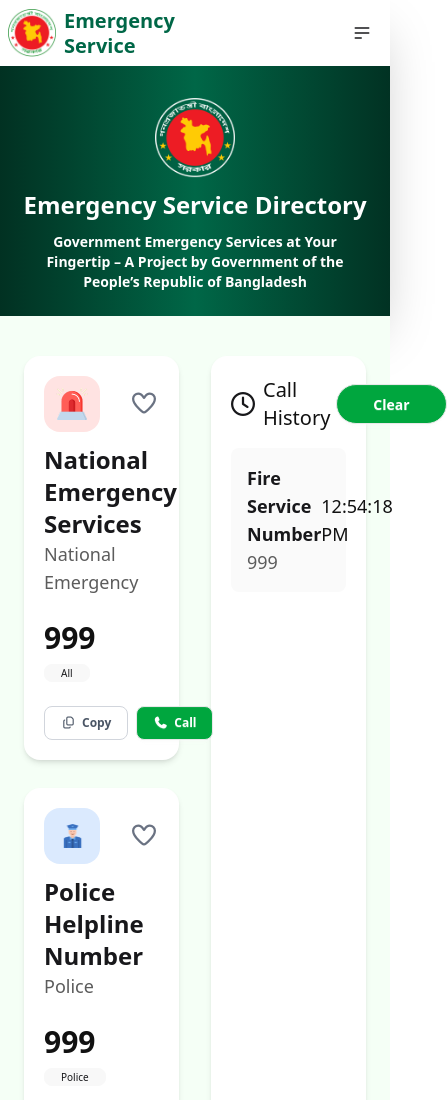
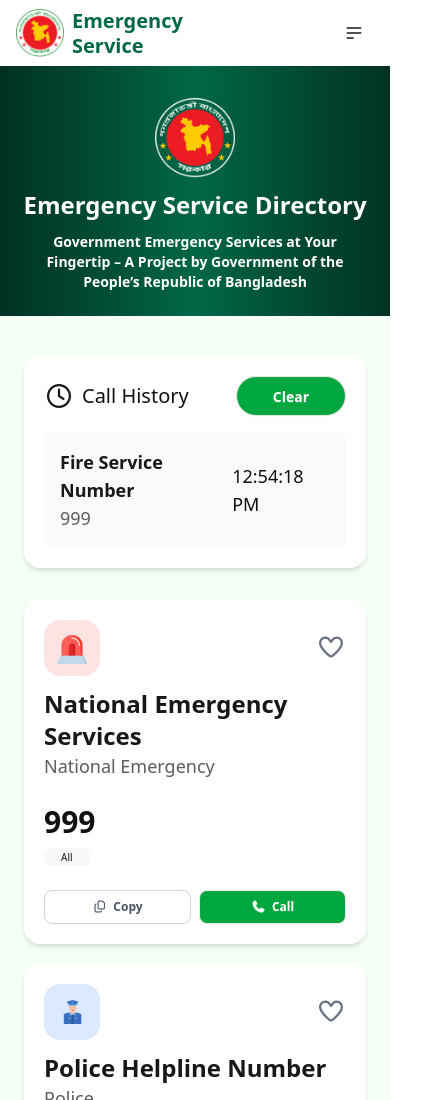
Before and after one commit to nozibuddowla/emergency-service, a plain HTML site: page index.html in a window 390 px wide. Shown: the top 1100 px of the page, 447 px wide, since content can reach past the window. Drawn offline with nearby package versions, Linux system fonts and the light colour scheme.

Commit message:
fix the responsiveness issue properly

```diff
--- a/index.html
+++ b/index.html
@@ -19,7 +19,7 @@
 <body>
     <header class="bg-white/90 shadow-2xl">
         <!-- Navbar -->
-        <div class="navbar container mx-auto">
+        <div class="navbar container mx-auto px-4 sm:px-6">
             <!-- Left: Logo & Name -->
             <div class="flex-1">
                 <a class="flex items-center space-x-2">
@@ -93,10 +93,33 @@
     <main>
         <!-- Main Section -->
         <section class="bg-[#f5fff6] py-10 px-6 md:px-14 lg:px-20">
-            <div class="grid grid-cols-2 md:grid-cols-3 lg:grid-cols-4 gap-8">
+            <div class="grid grid-cols-1 sm:grid-cols-2 md:grid-cols-2 lg:grid-cols-3 gap-8">
 
-                <!-- Card Section (3 columns span) -->
-                <div class="col-span-1 md:col-span-2 lg:col-span-3 grid grid-cols-1 md:grid-cols-2 lg:grid-cols-3 gap-7">
+                <!-- History Section -->
+                <div class="order-1 md:order-2 col-span-1 sm:col-span-2 md:col-span-1 bg-white shadow-md rounded-2xl p-5 h-full">
+                    <!-- Title -->
+                    <div class="flex justify-between items-center mb-4">
+                        <h3 class="flex items-center space-x-2">
+                            <i class="fa-regular fa-clock text-2xl"></i>
+                            <span class="text-[#111111] text-xl font-medium leading-7">Call History</span>
+                        </h3>
+                        <button class="btn px-9 py-4 text-white rounded-[50px] bg-[#00A63E]">Clear</button>
+                    </div>
+
+                    <!-- History List -->
+                    <ul class="space-y-3 text-sm">
+                        <li class="flex justify-between items-center bg-[#FAFAFA] p-4 rounded-lg">
+                            <div>
+                                <h3 class="font-semibold text-lg">Fire Service Number</h3>
+                                <p class="text-lg text-[#5C5C5C]">999</p>
+                            </div>
+                            <span class="text-[#111111] text-lg">12:54:18 PM</span>
+                        </li>
+                    </ul>
+                </div>
+
+                <!-- Card Section -->
+                <div class="order-2 md:order-1 col-span-1 sm:col-span-2 md:col-span-1 lg:col-span-2 grid grid-cols-1 md:grid-cols-1 lg:grid-cols-2 xl:grid-cols-3 gap-5 sm:gap-7">
                     <!-- Card 1 -->
                     <div class="card bg-white shadow-md rounded-2xl p-5">
                         <!-- Icon + Heart -->
@@ -394,29 +417,6 @@
                         </div>
                     </div>
                 </div>
-
-                <!-- History Section -->
-                <div class="bg-white shadow-md rounded-2xl p-5 h-full">
-                    <!-- Title -->
-                    <div class="flex justify-between items-center mb-4">
-                        <h3 class="flex items-center space-x-2">
-                            <i class="fa-regular fa-clock text-2xl"></i>
-                            <span class="text-[#111111] text-xl font-medium leading-7">Call History</span>
-                        </h3>
-                        <button class="btn px-9 py-4 text-white rounded-[50px] bg-[#00A63E]">Clear</button>
-                    </div>
-
-                    <!-- History List -->
-                    <ul class="space-y-3 text-sm">
-                        <li class="flex justify-between items-center bg-[#FAFAFA] p-4 rounded-lg">
-                            <div>
-                                <h3 class="font-semibold text-lg">Fire Service Number</h3>
-                                <p class="text-lg text-[#5C5C5C]">999</p>
-                            </div>
-                            <span class="text-[#111111] text-lg">12:54:18 PM</span>
-                        </li>
-                    </ul>
-                </div>
             </div>
         </section>
     </main>
```
